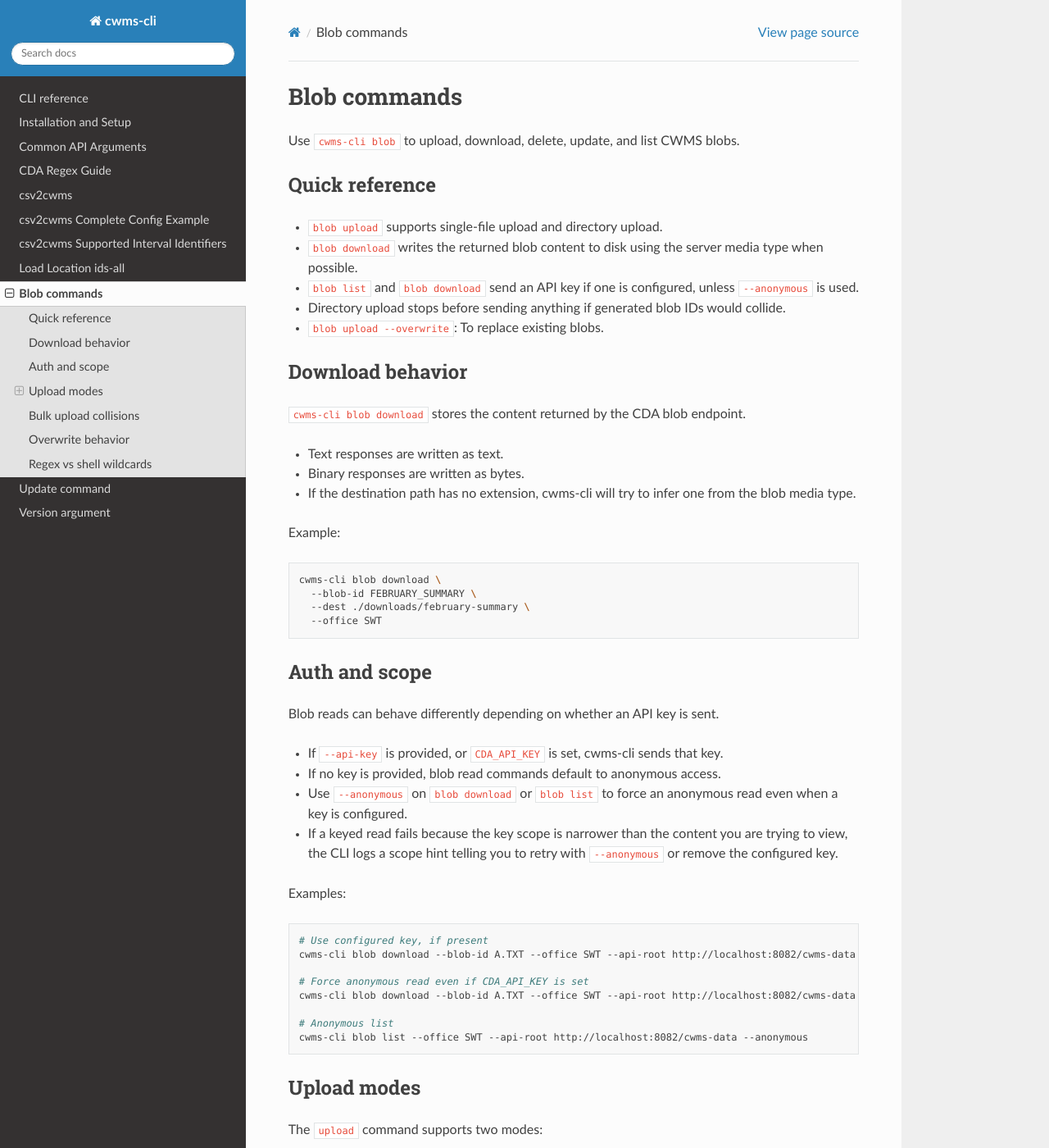
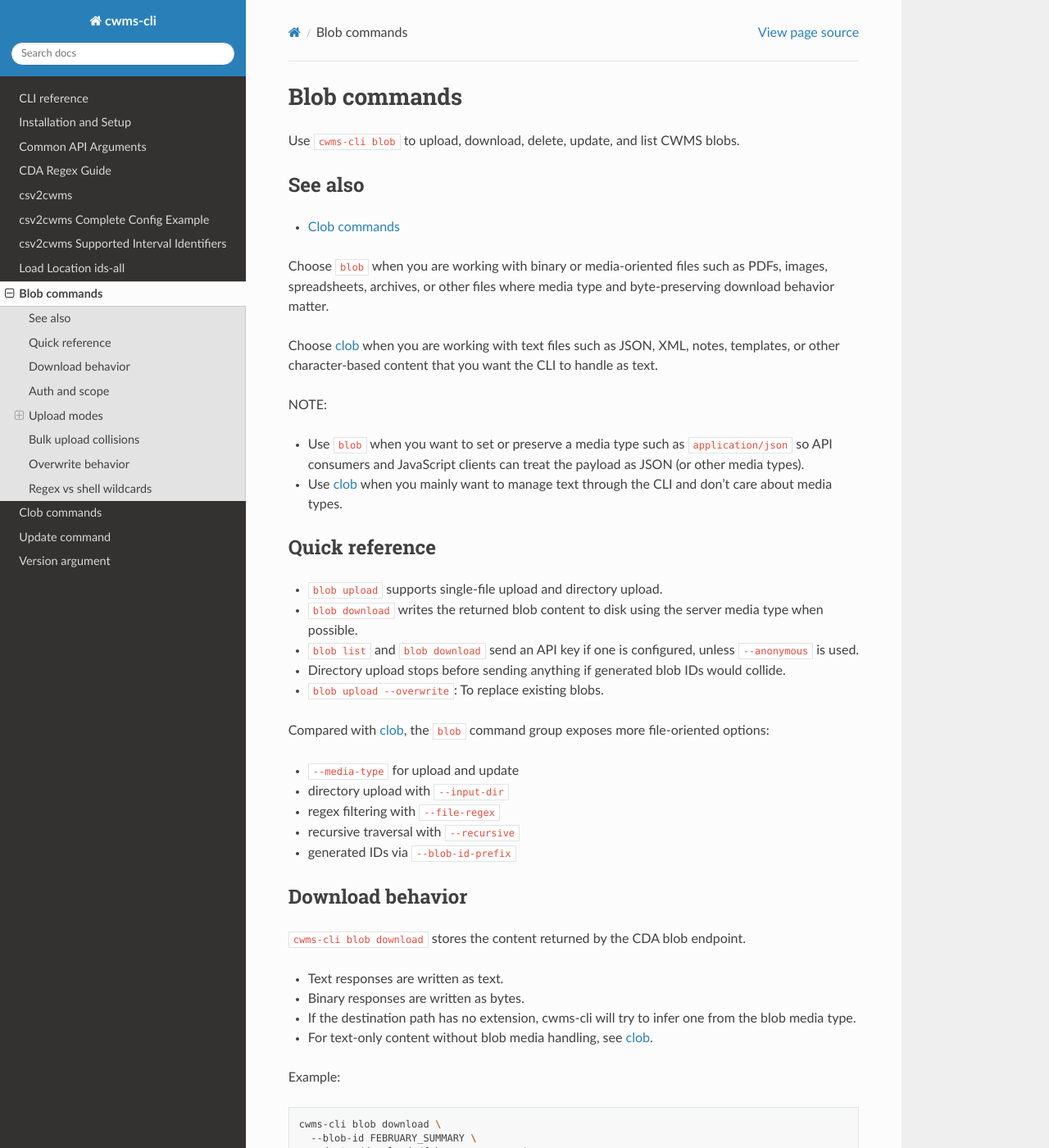
Before and after one commit to HydrologicEngineeringCenter/cwms-cli, a Sphinx documentation site: the page built from docs/cli/blob.rst, in a window 1280 px wide and 1400 px high. Shown: the whole window at 82% size. Built offline with Sphinx 7.4.7 and the Read the Docs theme 3.1.0, drawn with Linux system fonts in a browser that asks for light colours; some of the changed text lies outside the part shown.

Commit message:
Add blob vs clob docs

```diff
--- a/docs/cli.rst
+++ b/docs/cli.rst
@@ -4,6 +4,8 @@
 See also
 --------
 
+- :doc:`blob <cli/blob>`
+- :doc:`clob <cli/clob>`
 - :doc:`csv2cwms <cli/csv2cwms>`
 - :doc:`CDA Regex Guide <cli/cda_regex>`
 - :doc:`load location ids-all <cli/load_location_ids_all>`
--- a/docs/cli/blob.rst
+++ b/docs/cli/blob.rst
@@ -2,6 +2,27 @@
 =============
 
 Use ``cwms-cli blob`` to upload, download, delete, update, and list CWMS blobs.
+
+See also
+--------
+
+- :doc:`Clob commands <clob>`
+
+Choose ``blob`` when you are working with binary or media-oriented files such as
+PDFs, images, spreadsheets, archives, or other files where media type and
+byte-preserving download behavior matter.
+
+Choose :doc:`clob <clob>` when you are working with text files such as JSON,
+XML, notes, templates, or other character-based content that you want the CLI
+to handle as text.
+
+NOTE:
+
+- Use ``blob`` when you want to set or preserve a media type such as
+  ``application/json`` so API consumers and JavaScript clients can treat the
+  payload as JSON (or other media types).
+- Use :doc:`clob <clob>` when you mainly want to manage text through
+  the CLI and don't care about media types.
 
 Quick reference
 ---------------
@@ -11,6 +32,15 @@
 - ``blob list`` and ``blob download`` send an API key if one is configured, unless ``--anonymous`` is used.
 - Directory upload stops before sending anything if generated blob IDs would collide.
 - ``blob upload --overwrite``: To replace existing blobs.
+
+Compared with :doc:`clob <clob>`, the ``blob`` command group exposes more
+file-oriented options:
+
+- ``--media-type`` for upload and update
+- directory upload with ``--input-dir``
+- regex filtering with ``--file-regex``
+- recursive traversal with ``--recursive``
+- generated IDs via ``--blob-id-prefix``
 
 .. _blob-download-behavior:
 
@@ -22,6 +52,7 @@
 - Text responses are written as text.
 - Binary responses are written as bytes.
 - If the destination path has no extension, cwms-cli will try to infer one from the blob media type.
+- For text-only content without blob media handling, see :doc:`clob <clob>`.
 
 Example:
 
@@ -66,6 +97,12 @@
 
 1. Single file upload with explicit blob ID (existing behavior)
 2. Directory upload with regex matching (bulk behavior)
+
+If you only need single-file text storage, :doc:`clob <clob>` is usually the
+simpler command group.
+
+If you are uploading JSON and want clients to receive it with a JSON media
+type, ``blob upload --media-type application/json`` is usually the better fit.
 
 Single file upload
 ~~~~~~~~~~~~~~~~~~
--- a/docs/index.rst
+++ b/docs/index.rst
@@ -13,5 +13,6 @@
    cli/csv2cwms_intervals
    cli/load_location_ids_all
    cli/blob
+   cli/clob
    cli/update
    cli/version
```
Also changed, not shown: docs/cli/clob.rst (added, +153 -0 lines).
